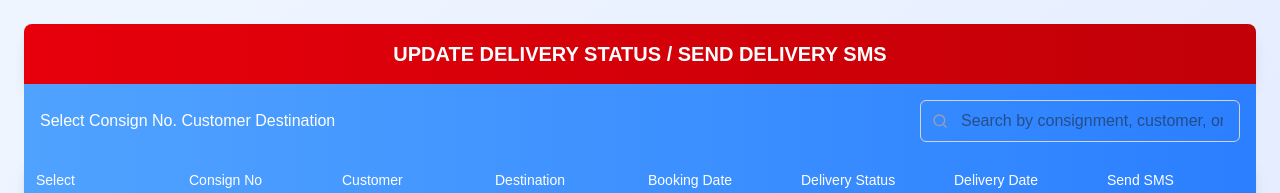
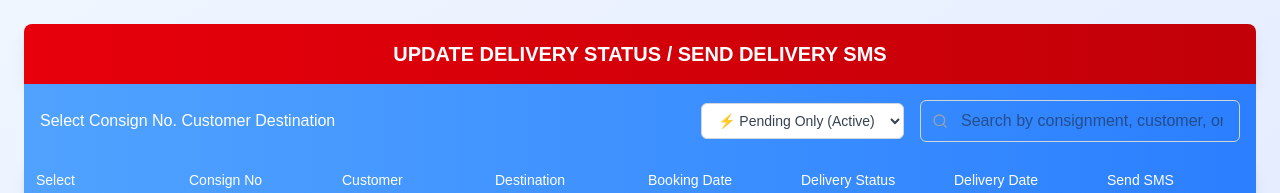
Before and after one commit to superAman07/courier-billing-app, a Next.js app: page /update-and-send-delivery-status in a window 1280 px wide. Shown: the top 193 px of the page. Built offline with nearby package versions, Linux system fonts and the light colour scheme; no server answers.

Commit message:
updating status deliver page

```diff
--- a/components/updateAndSendDeliveryStatus.tsx
+++ b/components/updateAndSendDeliveryStatus.tsx
@@ -23,6 +23,7 @@ const UpdateDeliveryStatusPage: React.FC = () => {
   const [filteredBookings, setFilteredBookings] = useState<BookingData[]>([])
   const [selectedRows, setSelectedRows] = useState<Set<string>>(new Set())
   const [searchTerm, setSearchTerm] = useState('')
+  const [statusFilter, setStatusFilter] = useState('ACTIVE')
   const [loading, setLoading] = useState(true)
   const [selectAll, setSelectAll] = useState(false)
 
@@ -35,17 +36,29 @@ const UpdateDeliveryStatusPage: React.FC = () => {
   }, [])
 
   useEffect(() => {
-    if (!searchTerm) {
-      setFilteredBookings(bookings)
-    } else {
-      const filtered = bookings.filter(booking =>
-        booking.consignmentNo.toLowerCase().includes(searchTerm.toLowerCase()) ||
-        booking.customer.toLowerCase().includes(searchTerm.toLowerCase()) ||
-        booking.destination.toLowerCase().includes(searchTerm.toLowerCase())
-      )
-      setFilteredBookings(filtered)
+    let filtered = bookings;
+
+    if (statusFilter === 'ACTIVE') {
+      const terminalStates = ['DELIVERED', 'RETURNED', 'INVOICED', 'CANCELLED'];
+      filtered = filtered.filter(b => !terminalStates.includes(b.deliveryStatus || ''));
+    } else if (statusFilter !== 'ALL') {
+      filtered = filtered.filter(b => b.deliveryStatus === statusFilter);
     }
-  }, [bookings, searchTerm])
+    if (searchTerm) {
+      const lowerTerm = searchTerm.toLowerCase();
+      filtered = filtered.filter(booking =>
+        booking.consignmentNo.toLowerCase().includes(lowerTerm) ||
+        booking.customer.toLowerCase().includes(lowerTerm) ||
+        booking.destination.toLowerCase().includes(lowerTerm)
+      );
+    }
+
+    setFilteredBookings(filtered)
+
+    setSelectedRows(new Set());
+    setSelectAll(false);
+
+  }, [bookings, searchTerm, statusFilter])
 
   const fetchBookings = async () => {
     try {
@@ -255,6 +268,19 @@ const UpdateDeliveryStatusPage: React.FC = () => {
           </div>
 
           <div className="flex items-center space-x-4">
+            <select
+              value={statusFilter}
+              onChange={(e) => setStatusFilter(e.target.value)}
+              className="px-3 py-2 border border-gray-300 rounded-md focus:ring-2 focus:ring-blue-500 focus:border-transparent text-sm bg-white text-gray-700 cursor-pointer"
+            >
+              <option value="ACTIVE">⚡ Pending Only (Active)</option>
+              <option value="ALL">📂 Show All History</option>
+              <option disabled>──────────</option>
+              <option value="BOOKED">Booked</option>
+              <option value="IN_TRANSIT">In Transit</option>
+              <option value="OUT_FOR_DELIVERY">Out for Delivery</option>
+              <option value="DELIVERED">Delivered</option>
+            </select>
             <div className="relative">
               <Search className="absolute left-3 top-1/2 transform -translate-y-1/2 text-gray-400 w-4 h-4" />
               <input
```
